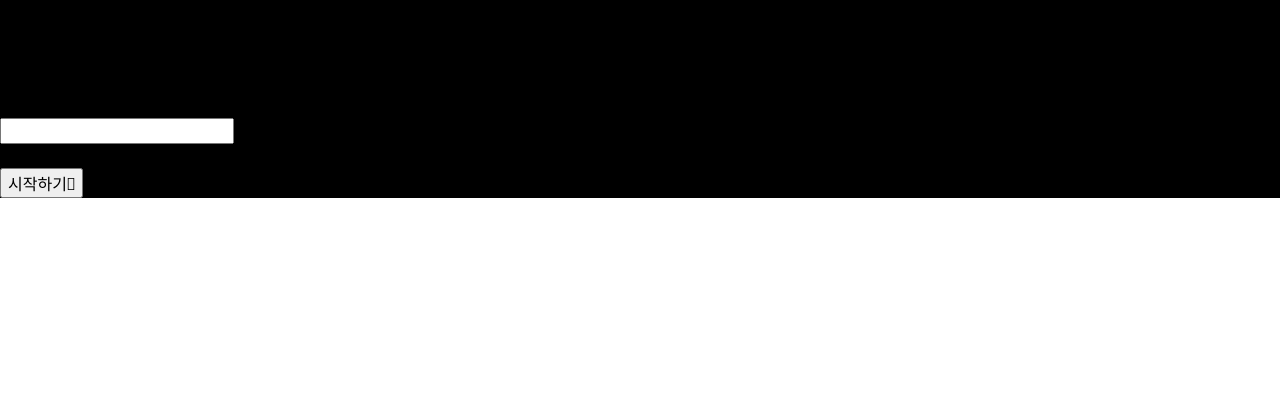
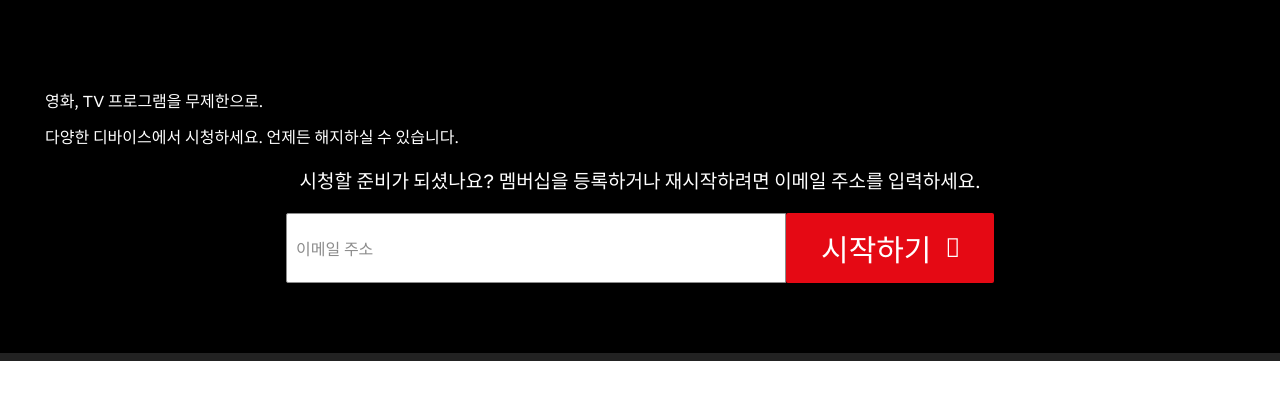
Before and after one commit to jyh7a/spartacodingclub_netflix_clone_coding_complete, a plain HTML site: page index.html in a window 1280 px wide. Shown: the part 82-482 px from the top of the page. Drawn offline with Linux system fonts and the light colour scheme.

Commit message:
common.css (hero-card) 추가

```diff
--- a/css/common.css
+++ b/css/common.css
@@ -37,3 +37,140 @@ input[type=submit] {
 h2, h3, h4, h5 {
     margin: .75em 0 .25em;
 }
+
+/* story-card */
+
+.story-card {
+    position: relative;
+    border-bottom: 8px solid #222;
+    margin-bottom: 0;
+    background: 0 0;
+    color: #fff;
+    padding: 70px 45px;
+}
+
+.story-card-cta .inputError {
+    /*text-align: left;*/
+    text-align: initial;
+    display: none;
+    color: #ffa00a;
+    margin-bottom: -6px;
+    padding: 6px 3px;
+    font-size: 15px;
+}
+
+/* story-card END */
+
+/* email form */
+
+.cta-form {
+    padding-top: 14px;
+    text-align: center;
+    display: flex;
+    flex-direction: column;
+}
+
+.cta-form .cta-form-title {
+    font-size: 19px;
+    padding: 0 48px 20px;
+    color: white;
+    margin: 0 auto;
+}
+
+.cta-form .story-card-cta {
+    display: flex;
+    justify-content: center;
+}
+
+.cta-form .input-responsive {
+    width: 500px;
+    height: 70px;
+}
+
+.cta-form .input-placement {
+    position: relative;
+    height: 100%;
+}
+
+.cta-form .input-responsive input[type="email"] {
+    display: block;
+    width: 100%;
+    height: 100%;
+    margin: 0;
+    padding: 10px 10px 0;
+    border: solid 1px #8c8c8c;
+    border-radius: 2px;
+    border-top-right-radius: 0;
+    border-bottom-right-radius: 0;
+    color: #000;
+    font-size: 1rem;
+}
+
+.cta-form .input-responsive input[type="email"].error {
+    border-top: 0;
+    border-left: 0;
+    border-right: 0;
+    border-bottom: 2px solid #ffa00a;
+}
+
+.cta-form .input-responsive input[type="email"]:focus {
+    border-color: #0071eb;
+    outline: 0;
+    border-bottom-right-radius: 0;
+    border-top-right-radius: 0;
+}
+
+.cta-form .input-responsive input[type="email"]:focus + .placeLabel {
+    top: 6px;
+    font-weight: 700;
+    font-size: 13px;
+    transform: translateY(0px);
+}
+
+.cta-form .input-responsive input[type="email"].hasText + .placeLabel {
+    top: 6px;
+    font-weight: 700;
+    font-size: 13px;
+    transform: translateY(0px);
+}
+
+.cta-form .input-responsive .placeLabel {
+    position: absolute;
+    top: 50%;
+    left: 10px;
+    transition: font .1s ease, top .1s ease, transform .1s ease, -webkit-transform .1s ease, -moz-transform .1s ease, -o-transform .1s ease;
+    transform: translateY(-50%);
+    color: #8c8c8c;
+    font-size: 16px;
+}
+
+.cta-form .input-responsive input[type="email"].error {
+    border-top: 0;
+    border-left: 0;
+    border-right: 0;
+    border-bottom: 2px solid #ffa00a;
+}
+
+.cta-form .story-card-cta button[type="submit"] {
+    background: #f40612;
+    box-shadow: 0 1px 0 #00000073;
+    border: none;
+    width: 208px;
+    color: #fff;
+    background-color: #e50914;
+    cursor: pointer;
+    font-size: 30px;
+    display: flex;
+    justify-content: center;
+    align-items: center;
+    -webkit-border-radius: 2px;
+    -moz-border-radius: 2px;
+    border-radius: 2px;
+}
+
+.cta-form .story-card-cta button[type="submit"] .fa-chevron-right {
+    font-size: 25px;
+    padding-left: 15px;
+}
+
+/* email form end */
```
